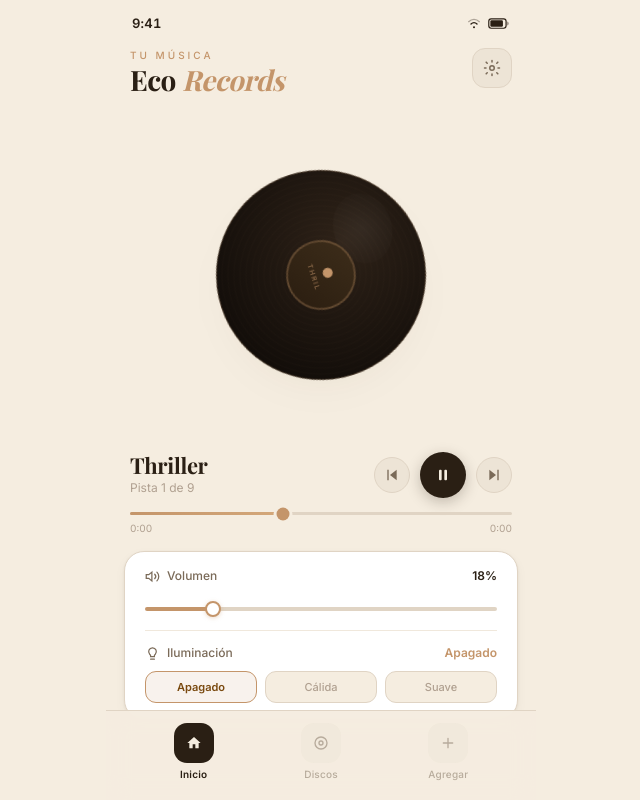
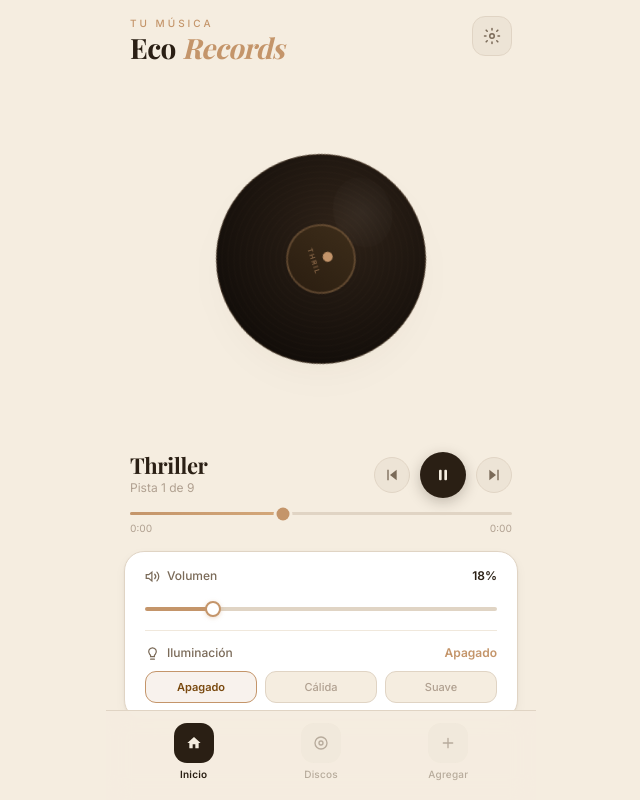
Before and after one commit to Aznar-7/proyect-ecoRecords-pi, a Flask app: page / in a window 1280 px wide. Shown: the whole page, without its empty margins (319-959 px from the left). Run offline with Flask 3, Linux system fonts and the light colour scheme; some web fonts are replaced.

Commit message:
feat: skeletons, transiciones, fix status bar

```diff
--- a/static/css/style.css
+++ b/static/css/style.css
@@ -71,34 +71,24 @@ button:active {
   flex: 1;
   overflow-y: auto;
   padding-bottom: 80px;
+  opacity: 0;
+  transform: translateY(8px);
 }
 
 .view.active {
   display: flex;
+  animation: view-in 0.22s ease forwards;
 }
 
-/* ── Status bar ────────────────────────────── */
-.status-bar {
-  display: flex;
-  justify-content: space-between;
-  align-items: center;
-  padding: 14px 26px 0;
-  color: var(--text-primary);
-  flex-shrink: 0;
-}
-
-.time {
-  font-size: 13px;
-  font-weight: 600;
-  font-variant-numeric: tabular-nums;
-  letter-spacing: 0.2px;
-}
-
-.status-icons {
-  display: flex;
-  align-items: center;
-  gap: 6px;
-  color: var(--text-primary);
+@keyframes view-in {
+  from {
+    opacity: 0;
+    transform: translateY(8px);
+  }
+  to {
+    opacity: 1;
+    transform: translateY(0);
+  }
 }
 
 /* ── Header ────────────────────────────────── */
@@ -914,3 +904,96 @@ button:active {
   color: var(--text-muted);
   flex-shrink: 0;
 }
+
+/* ── Skeleton loading ──────────────────────── */
+@keyframes shimmer {
+  0%   { background-position: -400px 0; }
+  100% { background-position: 400px 0; }
+}
+
+.skeleton {
+  background: linear-gradient(
+    90deg,
+    var(--bg-muted) 25%,
+    var(--border)   50%,
+    var(--bg-muted) 75%
+  );
+  background-size: 800px 100%;
+  animation: shimmer 1.4s infinite linear;
+  border-radius: 8px;
+}
+
+.skeleton-text {
+  height: 14px;
+  margin-bottom: 8px;
+}
+
+.skeleton-text.wide  { width: 80%; }
+.skeleton-text.medium { width: 55%; }
+.skeleton-text.narrow { width: 35%; }
+
+.skeleton-disc {
+  width: 52px;
+  height: 52px;
+  border-radius: 50%;
+  flex-shrink: 0;
+}
+
+.skeleton-card {
+  background: var(--bg-card);
+  border-radius: var(--radius-card);
+  padding: 16px 18px;
+  margin-bottom: 12px;
+  border: 1px solid var(--border);
+  display: flex;
+  align-items: center;
+  gap: 14px;
+}
+
+/* ── Transición de nav items ───────────────── */
+.nav-item {
+  transition: opacity 0.2s;
+}
+
+.nav-icon-wrap {
+  transition: background 0.2s, transform 0.15s;
+}
+
+.nav-item:active .nav-icon-wrap {
+  transform: scale(0.9);
+}
+
+/* ── Touch feedback en cards ───────────────── */
+.album-card {
+  transition: transform 0.15s, box-shadow 0.15s;
+  cursor: pointer;
+}
+
+.album-card:active {
+  transform: scale(0.98);
+  box-shadow: none;
+}
+
+.track-item {
+  transition: background 0.15s;
+}
+
+.track-item:active {
+  background: var(--bg-muted);
+}
+
+/* ── Smooth scroll ─────────────────────────── */
+.view {
+  scroll-behavior: smooth;
+  -webkit-overflow-scrolling: touch;
+}
+
+/* ── iOS específico ────────────────────────── */
+@supports (-webkit-touch-callout: none) {
+  .bottom-nav {
+    padding-bottom: calc(20px + env(safe-area-inset-bottom));
+  }
+  .view {
+    padding-bottom: calc(80px + env(safe-area-inset-bottom));
+  }
+}
--- a/static/js/app.js
+++ b/static/js/app.js
@@ -217,7 +217,17 @@ async function setLights(preset) {
 // VISTA: DISCOS
 // ══════════════════════════════════════════════
 async function loadAlbums() {
-  els.albumsList.innerHTML = ''
+  els.albumsList.innerHTML = `
+    ${[1,2,3].map(() => `
+      <div class="skeleton-card">
+        <div class="skeleton skeleton-disc"></div>
+        <div style="flex:1">
+          <div class="skeleton skeleton-text wide"></div>
+          <div class="skeleton skeleton-text narrow"></div>
+        </div>
+      </div>
+    `).join('')}
+  `
 
   try {
     const res    = await fetch('/api/albums')
@@ -238,6 +248,7 @@ async function loadAlbums() {
       return
     }
 
+    els.albumsList.innerHTML = ''
     albums.forEach(album => {
       const card = document.createElement('div')
       card.className = 'album-card'
@@ -312,6 +323,17 @@ async function showAlbumDetail(album) {
 
   // Cargar pistas del álbum
   try {
+    // Mostrar skeleton de pistas
+    $('tracks-list').innerHTML = `
+      ${[1,2,3,4,5].map((_, i) => `
+        <div class="track-item">
+          <div class="skeleton" style="width:20px; height:14px; border-radius:4px;"></div>
+          <div class="skeleton skeleton-text" style="flex:1; width:${60 + i * 8}%"></div>
+          <div class="skeleton" style="width:30px; height:12px; border-radius:4px;"></div>
+        </div>
+      `).join('')}
+    `
+
     const res    = await fetch(`/api/albums/${album.id}/tracks`)
     const tracks = await res.json()
     const list   = $('tracks-list')
@@ -326,7 +348,6 @@ async function showAlbumDetail(album) {
   } catch (err) {
     $('tracks-list').innerHTML = '<div class="tracks-loading">Error cargando pistas</div>'
   }
-
   // Botón volver
   $('back-btn').addEventListener('click', () => navigateTo('discos'))
 }
--- a/templates/index.html
+++ b/templates/index.html
@@ -12,22 +12,6 @@
 </head>
 <body>
 
-  <!-- STATUS BAR -->
-  <div class="status-bar">
-    <span class="time">9:41</span>
-    <div class="status-icons">
-      <svg width="16" height="12" viewBox="0 0 24 18" fill="none" aria-hidden="true">
-        <path d="M12 14a1.5 1.5 0 1 1 0 3 1.5 1.5 0 0 1 0-3z" fill="currentColor"/>
-        <path d="M7.5 10.5C8.8 9.2 10.3 8.5 12 8.5s3.2.7 4.5 2" stroke="currentColor" stroke-width="2" stroke-linecap="round" fill="none"/>
-        <path d="M4 7C6.2 4.8 8.9 3.5 12 3.5S17.8 4.8 20 7" stroke="currentColor" stroke-width="2" stroke-linecap="round" fill="none" opacity="0.35"/>
-      </svg>
-      <svg width="22" height="11" viewBox="0 0 28 14" fill="none" aria-hidden="true">
-        <rect x="1" y="1" width="22" height="12" rx="3" stroke="currentColor" stroke-width="1.5"/>
-        <rect x="3" y="3" width="16" height="8" rx="1.5" fill="currentColor"/>
-        <path d="M24 4.5v5a2 2 0 0 0 0-5z" fill="currentColor" opacity="0.4"/>
-      </svg>
-    </div>
-  </div>
 
   <!-- ═══════════════════════════════════
        VISTA: INICIO
```
